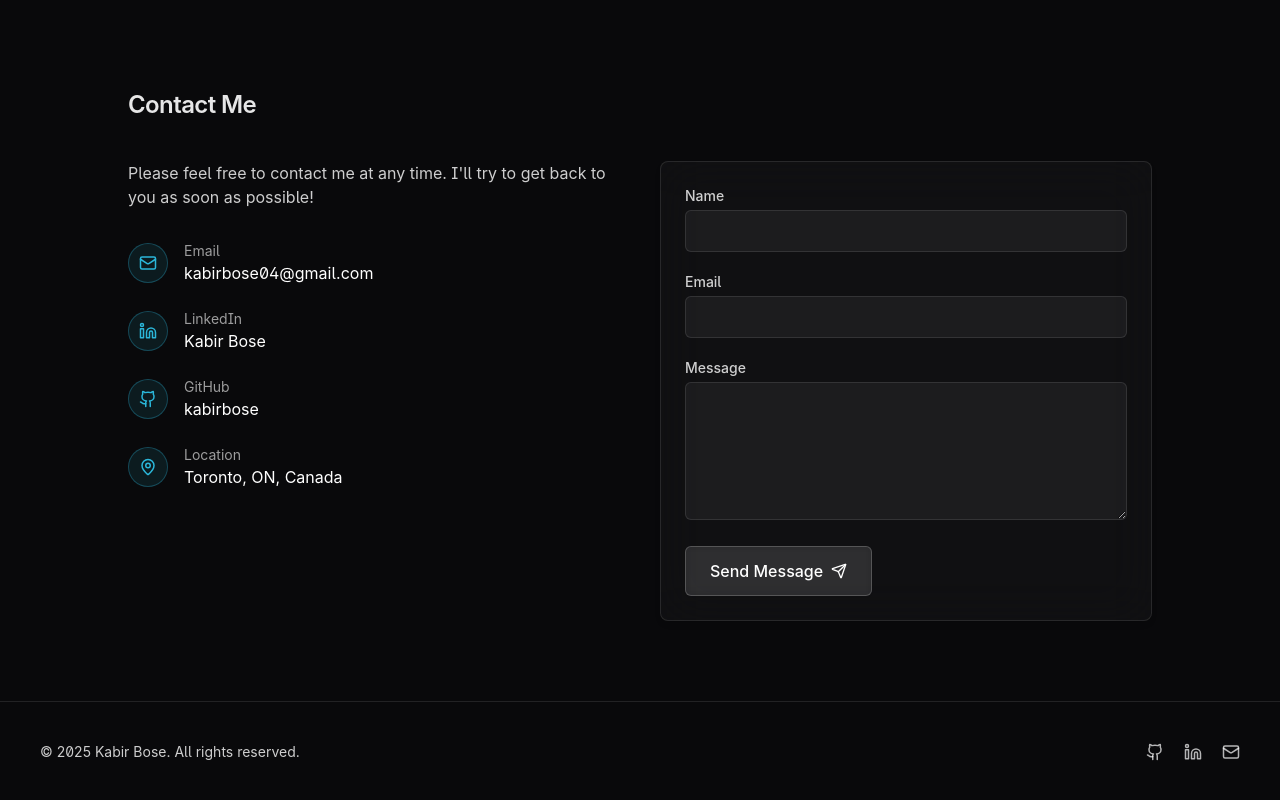
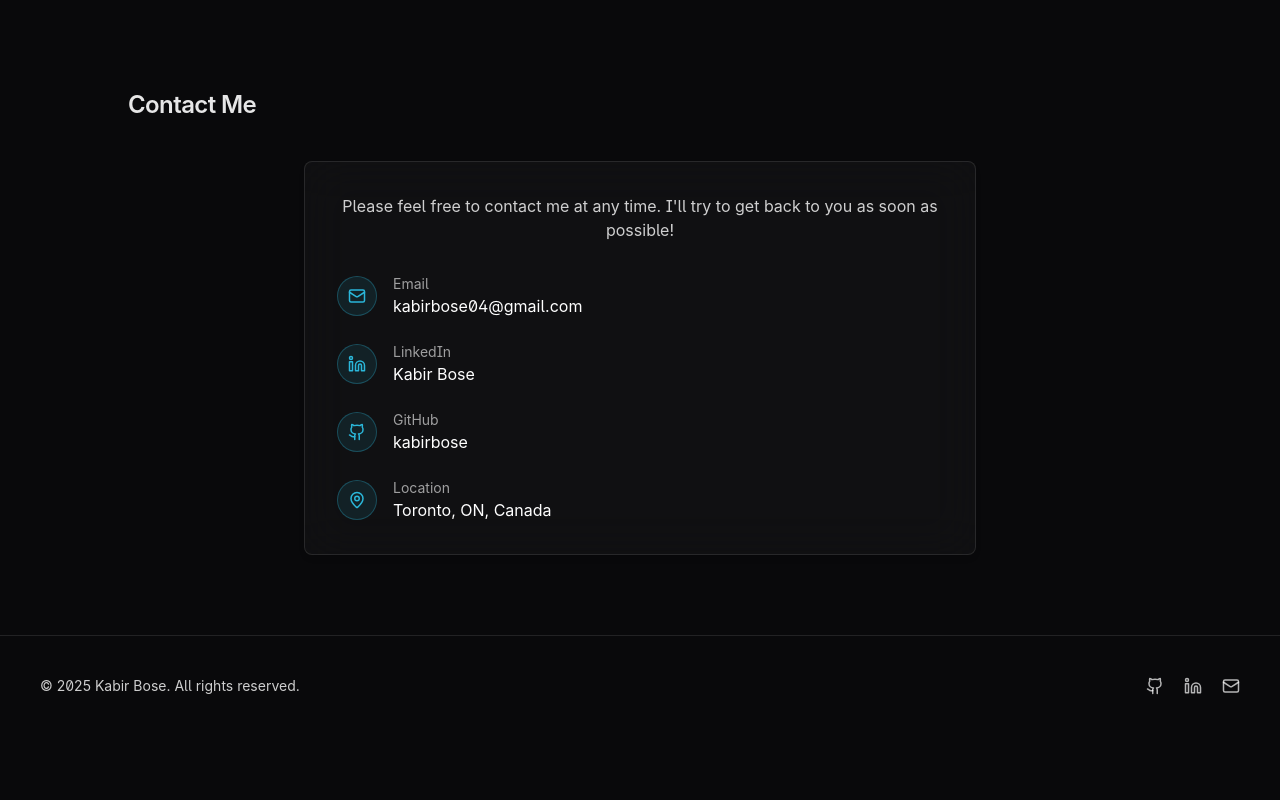
Before and after one commit to kabirbose/portfolio, a React (Vite) app: page / in a window 1280 px wide. Shown: the part 2595-3395 px from the top of the page. After the commit the page ends 3331 px from the top, so only its background shows below. Built offline with nearby package versions, Linux system fonts and the light colour scheme.

Commit message:
Remove email form from contact section
Removes the email form and associated functionality from the contact section.

```diff
--- a/src/components/ContactSection.tsx
+++ b/src/components/ContactSection.tsx
@@ -1,37 +1,15 @@
-import { useState } from "react";
-import { Mail, MapPin, Github, Linkedin, Send } from "lucide-react";
+
+import { Mail, MapPin, Github, Linkedin } from "lucide-react";
 
 const ContactSection = () => {
-  const [formState, setFormState] = useState({
-    name: "",
-    email: "",
-    message: "",
-  });
-
-  const handleChange = (
-    e: React.ChangeEvent<HTMLInputElement | HTMLTextAreaElement>
-  ) => {
-    setFormState({
-      ...formState,
-      [e.target.name]: e.target.value,
-    });
-  };
-
-  const handleSubmit = (e: React.FormEvent) => {
-    e.preventDefault();
-    console.log("Form submitted:", formState);
-    setFormState({ name: "", email: "", message: "" });
-    alert("Thank you for your message!");
-  };
-
   return (
     <section id="contact" className="py-20 px-6 lg:px-10">
       <div className="max-w-5xl mx-auto">
         <h2 className="section-heading">Contact Me</h2>
 
-        <div className="mt-10 grid grid-cols-1 lg:grid-cols-2 gap-10">
-          <div className="space-y-8">
-            <p className="text-white/80">
+        <div className="mt-10">
+          <div className="glass-card rounded-lg p-8 max-w-2xl mx-auto">
+            <p className="text-white/80 mb-8 text-center">
               Please feel free to contact me at any time. I'll try to get back
               to you as soon as possible!
             </p>
@@ -61,72 +39,6 @@ const ContactSection = () => {
                 value="Toronto, ON, Canada"
               />
             </div>
-          </div>
-
-          <div className="glass-card rounded-lg p-6">
-            <form onSubmit={handleSubmit} className="space-y-5">
-              <div>
-                <label
-                  htmlFor="name"
-                  className="block text-sm font-medium text-white/80 mb-1"
-                >
-                  Name
-                </label>
-                <input
-                  type="text"
-                  id="name"
-                  name="name"
-                  value={formState.name}
-                  onChange={handleChange}
-                  className="w-full px-4 py-2 rounded-md bg-white/5 border border-white/10 text-white focus:outline-none focus:ring-1 focus:ring-accent/50 focus:border-accent/50 transition-colors"
-                  required
-                />
-              </div>
-
-              <div>
-                <label
-                  htmlFor="email"
-                  className="block text-sm font-medium text-white/80 mb-1"
-                >
-                  Email
-                </label>
-                <input
-                  type="email"
-                  id="email"
-                  name="email"
-                  value={formState.email}
-                  onChange={handleChange}
-                  className="w-full px-4 py-2 rounded-md bg-white/5 border border-white/10 text-white focus:outline-none focus:ring-1 focus:ring-accent/50 focus:border-accent/50 transition-colors"
-                  required
-                />
-              </div>
-
-              <div>
-                <label
-                  htmlFor="message"
-                  className="block text-sm font-medium text-white/80 mb-1"
-                >
-                  Message
-                </label>
-                <textarea
-                  id="message"
-                  name="message"
-                  value={formState.message}
-                  onChange={handleChange}
-                  rows={5}
-                  className="w-full px-4 py-2 rounded-md bg-white/5 border border-white/10 text-white focus:outline-none focus:ring-1 focus:ring-accent/50 focus:border-accent/50 transition-colors"
-                  required
-                />
-              </div>
-
-              <button
-                type="submit"
-                className="glass-button px-6 py-3 rounded-md text-white font-medium flex items-center gap-2"
-              >
-                <span>Send Message</span>
-                <Send size={16} />
-              </button>
-            </form>
           </div>
         </div>
       </div>
```
